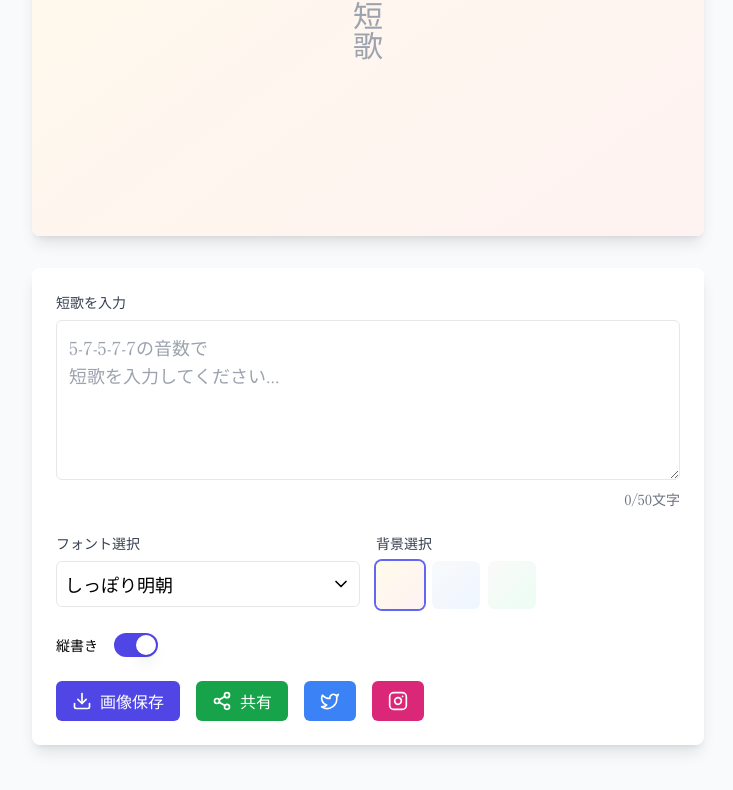
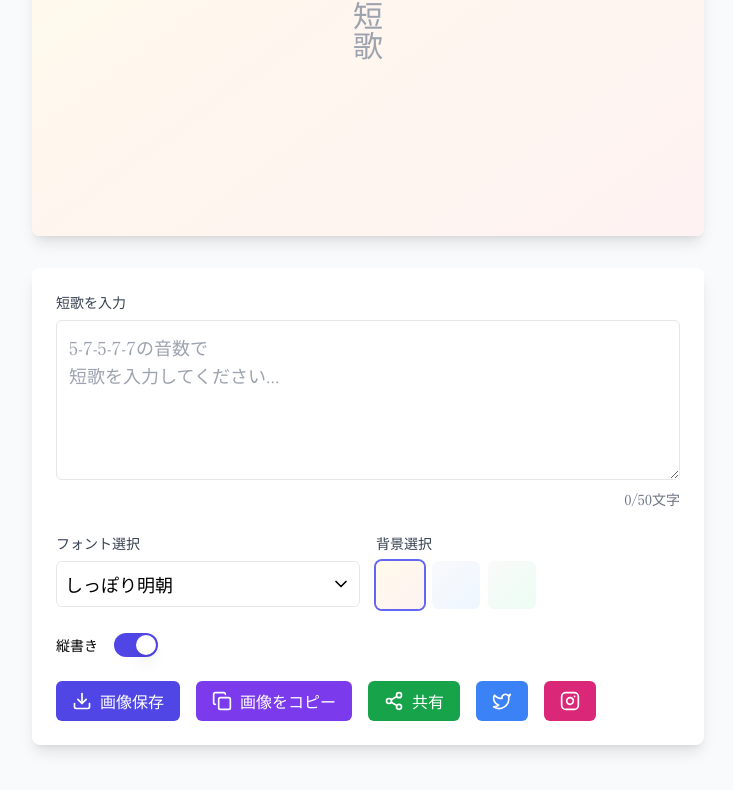
Before and after one commit to upamune/tanka, a React (Vite) app: page / in a window 1280 px wide. Shown: the part 312-1102 px from the top of the page, without its empty margins (272-1005 px from the left). Built offline with nearby package versions, Linux system fonts and the light colour scheme; a web font is replaced by a local one.

Commit message:
add copy feature

```diff
--- a/src/App.tsx
+++ b/src/App.tsx
@@ -116,6 +116,47 @@ function App() {
       .then(() => toast.success('共有用URLをコピーしました'));
   };
 
+  const handleCopyImage = async () => {
+    if (containerRef.current) {
+      setIsGenerating(true);
+      try {
+        await document.fonts.ready;
+
+        const currentFont = new FontFace(tanka.font, `local(${tanka.font})`);
+        try {
+          await currentFont.load();
+          document.fonts.add(currentFont);
+        } catch (e) {
+          console.warn('Font loading warning:', e);
+        }
+
+        await new Promise(resolve => setTimeout(resolve, 500));
+
+        const dataUrl = await toPng(containerRef.current, {
+          quality: 1.0,
+          pixelRatio: 3,
+          skipAutoScale: false,
+        });
+
+        // Convert data URL to Blob
+        const response = await fetch(dataUrl);
+        const blob = await response.blob();
+
+        // Copy to clipboard
+        await navigator.clipboard.write([
+          new ClipboardItem({
+            [blob.type]: blob
+          })
+        ]);
+      } catch (error) {
+        console.error('Image copy error:', error);
+        throw error;
+      } finally {
+        setIsGenerating(false);
+      }
+    }
+  };
+
   // Load from URL params on mount and when URL changes
   React.useEffect(() => {
     const loadParamsFromUrl = () => {
@@ -179,6 +220,7 @@ function App() {
         onDownload={handleDownload}
         onShare={handleShare}
         isGenerating={isGenerating}
+        onCopyImage={handleCopyImage}
       />
     </div>
   );
--- a/src/components/Controls.tsx
+++ b/src/components/Controls.tsx
@@ -1,4 +1,4 @@
-import { Download, Share2, Twitter, Instagram } from 'lucide-react';
+import { Download, Share2, Twitter, Instagram, Copy } from 'lucide-react';
 import { toast } from 'react-hot-toast';
 import { BACKGROUNDS } from '../constants';
 import type { TankaData } from '../types';
@@ -13,6 +13,7 @@ interface Props {
   onDownload: () => void;
   onShare: () => void;
   isGenerating: boolean;
+  onCopyImage: () => Promise<void>;
 }
 
 export const Controls = ({
@@ -21,6 +22,7 @@ export const Controls = ({
   onDownload,
   onShare,
   isGenerating,
+  onCopyImage,
 }: Props) => {
   const shareUrl = `${window.location.origin}${window.location.pathname}?${new URLSearchParams({
     text: tanka.text,
@@ -144,12 +146,40 @@ export const Controls = ({
             {isGenerating ? (
               <>
                 <div className="w-5 h-5 border-2 border-white border-t-transparent rounded-full animate-spin" />
-                <span>生成中...</span>
+                <span>画像保存</span>
               </>
             ) : (
               <>
                 <Download size={20} />
                 <span>画像保存</span>
+              </>
+            )}
+          </button>
+          <button
+            type="button"
+            onClick={async () => {
+              try {
+                await onCopyImage();
+                toast.success('画像をクリップボードにコピーしました');
+              } catch (error: unknown) {
+                console.error(error);
+                toast.error('画像のコピーに失敗しました');
+              }
+            }}
+            disabled={isGenerating}
+            className={`flex items-center gap-2 px-4 py-2 bg-violet-600 text-white rounded-md hover:bg-violet-700 text-sm sm:text-base ${
+              isGenerating ? 'opacity-50 cursor-not-allowed' : ''
+            }`}
+          >
+            {isGenerating ? (
+              <>
+                <div className="w-5 h-5 border-2 border-white border-t-transparent rounded-full animate-spin" />
+                <span>画像をコピー</span>
+              </>
+            ) : (
+              <>
+                <Copy size={20} />
+                <span>画像をコピー</span>
               </>
             )}
           </button>
```
